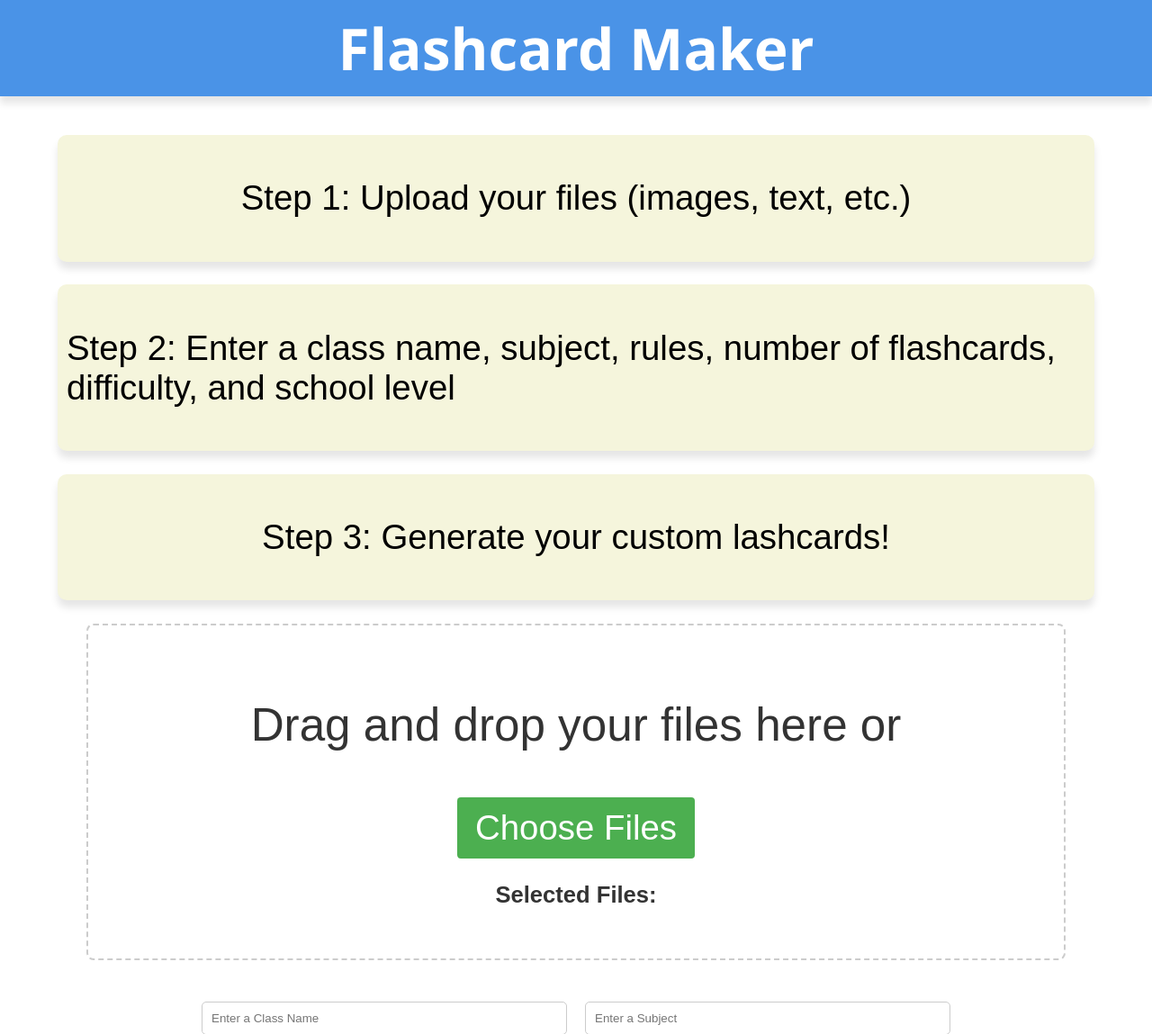
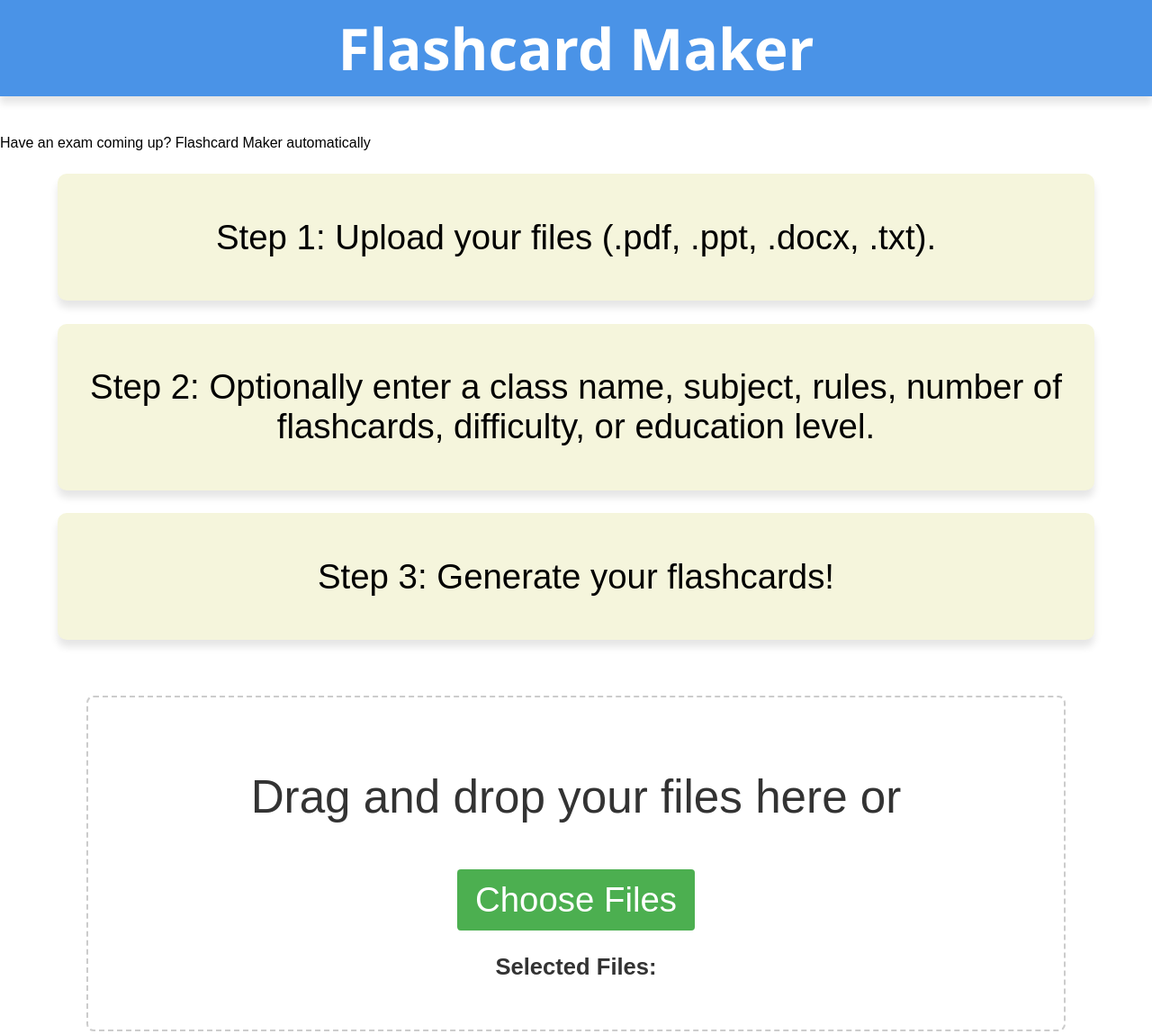
Before and after one commit to SpencerPresley/FlashcardFactory, a FastAPI app: page / in a window 1280 px wide. Shown: the top 1149 px of the page at 90% size. Run offline with FastAPI, Linux system fonts and the light colour scheme.

Commit message:
Changed some text

```diff
--- a/src/frontend/static/form.css
+++ b/src/frontend/static/form.css
@@ -140,6 +140,7 @@ ul {
 .steps {
     display: flex;
     justify-content: center;
+    text-align: center;
     align-items: center;
     font-size: 3vw;
     background-color: beige;
@@ -147,6 +148,8 @@ ul {
     padding: 10px;
     border-radius: 10px;
     box-shadow: 0px 8px 8px rgba(0, 0, 0, 0.1);
+    font-family: Arial, sans-serif;
+
 }
 
 h1 {
--- a/src/frontend/templates/form.html
+++ b/src/frontend/templates/form.html
@@ -9,17 +9,18 @@
   </head>
   <body>
     <h1 class="webname">Flashcard Maker</h1>
-    <p class="about"></p>
+    <p class="about">Have an exam coming up? Flashcard Maker automatically </p>
     <div class="steps">
-      <p class="instructions">Step 1: Upload your files (images, text, etc.)</p>
-
+      <p class="instructions">Step 1: Upload your files (.pdf, .ppt, .docx, .txt).</p>
     </div>
     <div class="steps">
-      <p class="instructions">Step 2: Enter a class name, subject, rules, number of flashcards, difficulty, and school level</p>
+      <p class="instructions">Step 2: Optionally enter a class name, subject, rules, number of flashcards, difficulty, or education level.</p>
     </div>
+
     <div class="steps">
-      <p class="instructions">Step 3: Generate your custom lashcards!</p>
+      <p class="instructions">Step 3: Generate your flashcards!</p>
     </div>
+    <br><br>
     <form id="file-input" action="/build" method="post" enctype="multipart/form-data">
 
       <div class="file-upload-container" id="fileUploadContainer">
```
